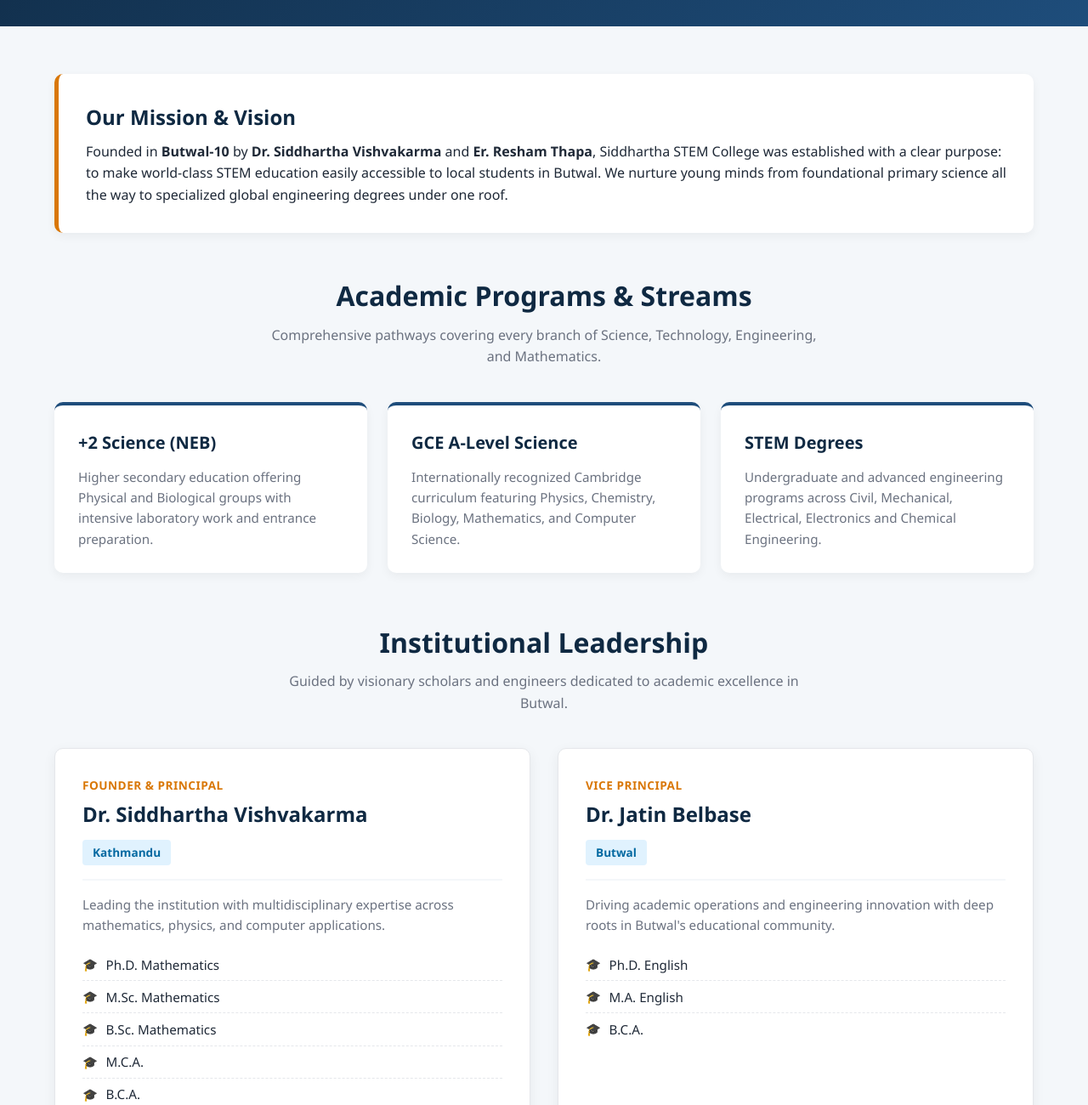
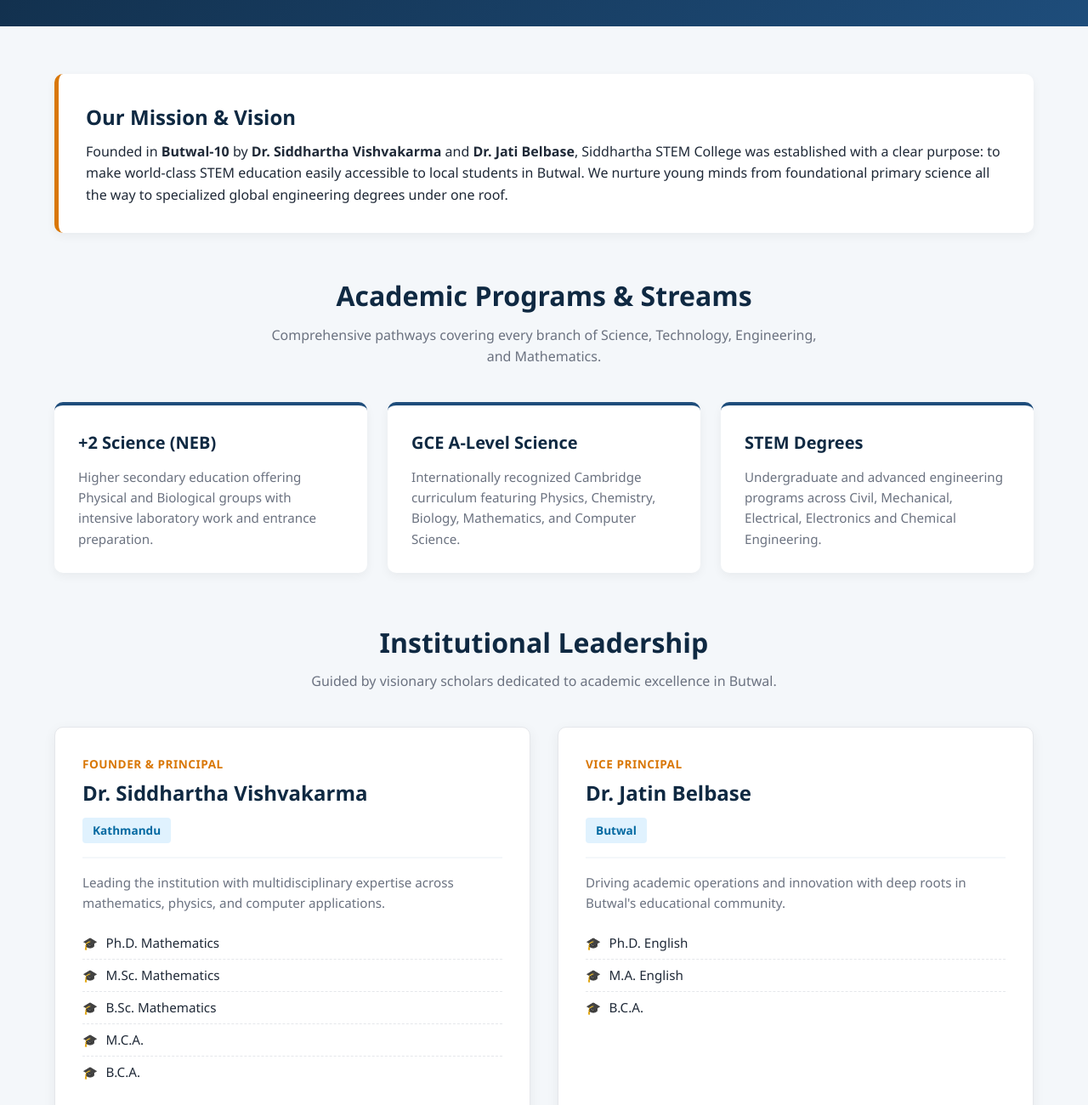
Before and after one commit to sanjumath/Siddhartha-STEM-College, a plain HTML site: page index.html in a window 1280 px wide. Shown: the part 458-1758 px from the top of the page at 85% size. Drawn offline with Linux system fonts and the light colour scheme.

Commit message:
Update index.html

```diff
--- a/index.html
+++ b/index.html
@@ -463,7 +463,7 @@
 		<div class="about-box">
 			<h2>Our Mission & Vision</h2>
 			<p>
-				Founded in <strong>Butwal-10</strong> by <strong>Dr. Siddhartha Vishvakarma</strong> and <strong>Er. Resham Thapa</strong>, Siddhartha STEM College was established with a clear purpose: to make world-class STEM education easily accessible to local students in Butwal. We nurture young minds from foundational primary science all the way to specialized global engineering degrees under one roof.
+				Founded in <strong>Butwal-10</strong> by <strong>Dr. Siddhartha Vishvakarma</strong> and <strong>Dr. Jati  Belbase</strong>, Siddhartha STEM College was established with a clear purpose: to make world-class STEM education easily accessible to local students in Butwal. We nurture young minds from foundational primary science all the way to specialized global engineering degrees under one roof.
 			</p>
 		</div>
 
@@ -501,7 +501,7 @@
 		<div class="section-title">
 			<h2>Institutional Leadership</h2>
 			<p>
-				Guided by visionary scholars and engineers dedicated to academic excellence in Butwal.
+				Guided by visionary scholars dedicated to academic excellence in Butwal.
 			</p>
 		</div>
 
@@ -535,7 +535,7 @@
 					<span class="edu-origin"> Butwal</span>
 				</div>
 				<p class="leader-desc">
-					Driving academic operations and engineering innovation with deep roots in Butwal's educational community.
+					Driving academic operations and innovation with deep roots in Butwal's educational community.
 				</p>
 				<ul class="degree-list">
 					<li>Ph.D. English</li>
@@ -694,6 +694,9 @@
 					name: "Vishnu Pandey", qual: "M.Sc. Mathematics", dept: "Mathematics", hod: true
 				},
 				{
+					name: "Vikram Bhandari", qual: "M.Sc. Mathematics", dept: "Mathematics", hod: false
+				},
+				{
 					name: "Santosh Bhattarai", qual: "M.A. Mathematics", dept: "Mathematics", hod: false
 				},
 				{
```
